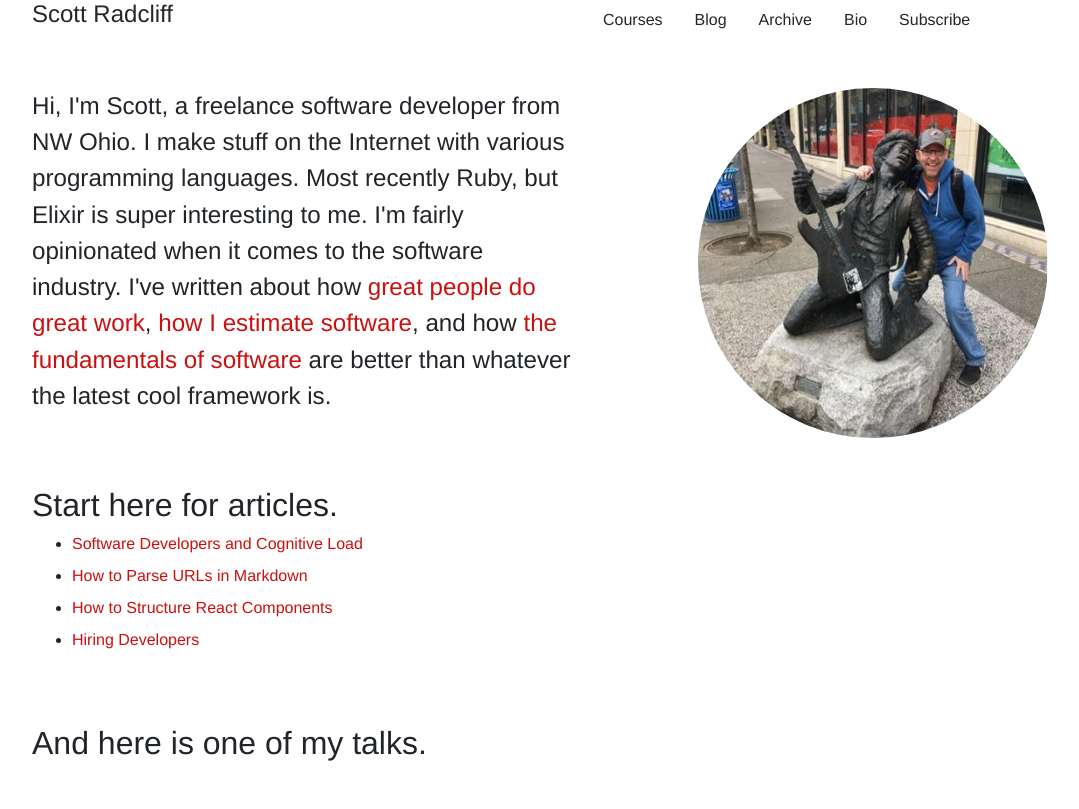
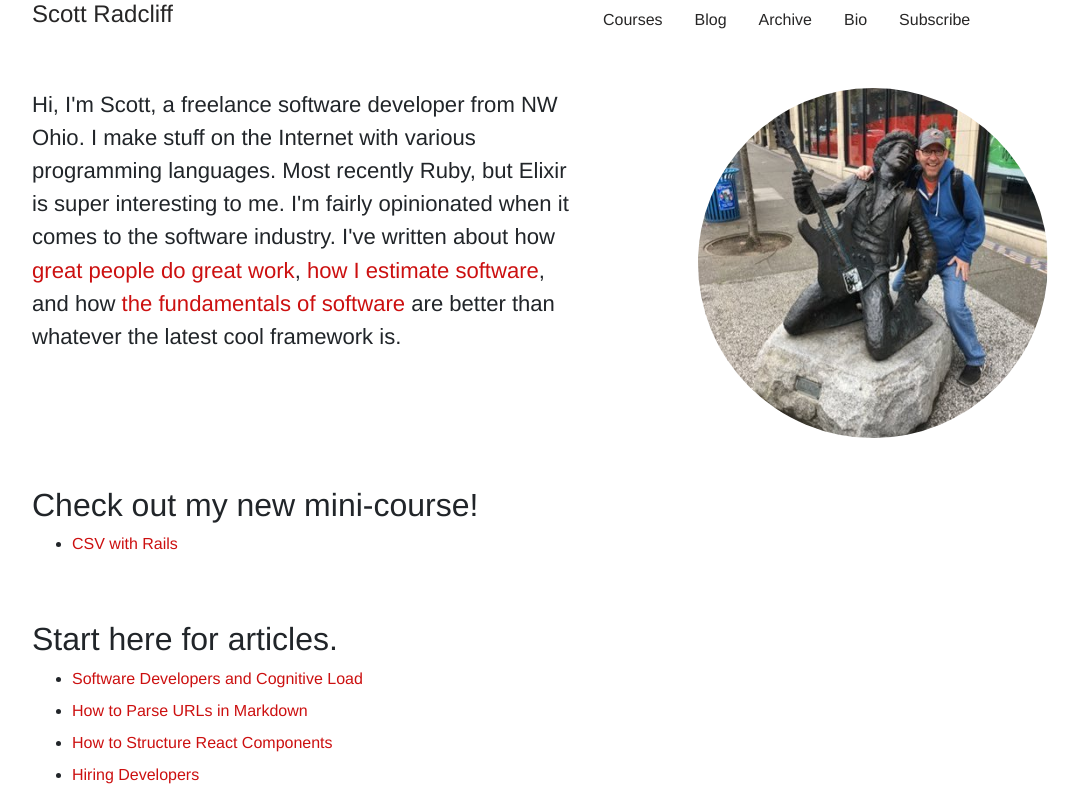
Before and after one commit to ScottRadcliff/scottradcliff.github.io, a Jekyll site: the page built from index.html, in a window 1280 px wide. Shown: the top 809 px of the page, without its empty margins (53-1132 px from the left). Built offline with Jekyll 4.4.1, drawn with Linux system fonts in a browser that asks for light colours; the list of posts is cut into pages by our own code; comment, search, counter and statistics services are not loaded; grey boxes are pictures that could not be loaded.

Commit message:
Add course link

```diff
--- a/css/main.scss
+++ b/css/main.scss
@@ -38,7 +38,7 @@ article > p > img {
     border-radius: 179px;
   }
   p {
-    font-size: 151%;
+    font-size: 138%;
   }
 }
 
--- a/index.html
+++ b/index.html
@@ -12,6 +12,12 @@ layout: default
 </section>
 
 <section class="row">
+  <div class="col-md-12 mt-5">
+    <h2>Check out my new mini-course!</h3>
+    <ul>
+      <li><a href="/courses/csv_with_rails.html">CSV with Rails</a></li>
+    </ul>
+  </div>
   <div class="col-md-12 mt-5">
     <h2>Start here for articles.</h2>
     <ul>
```
